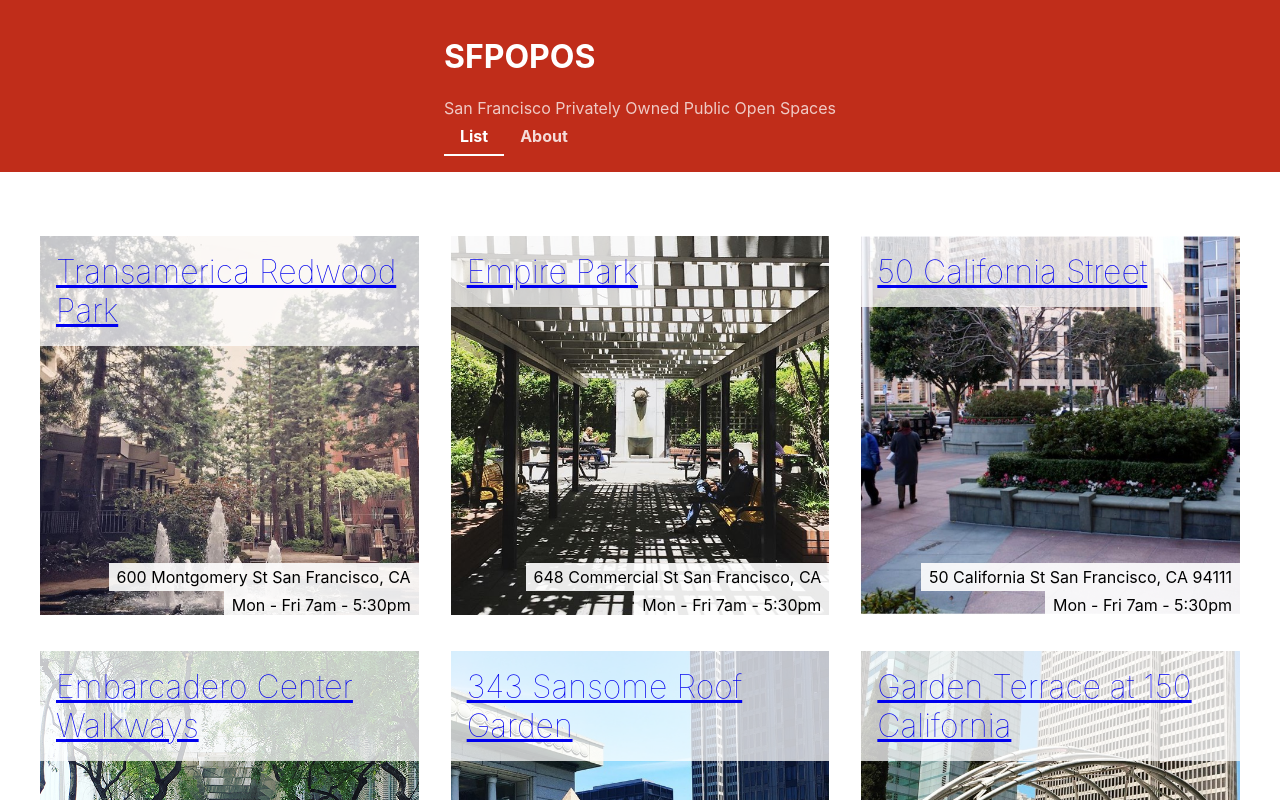
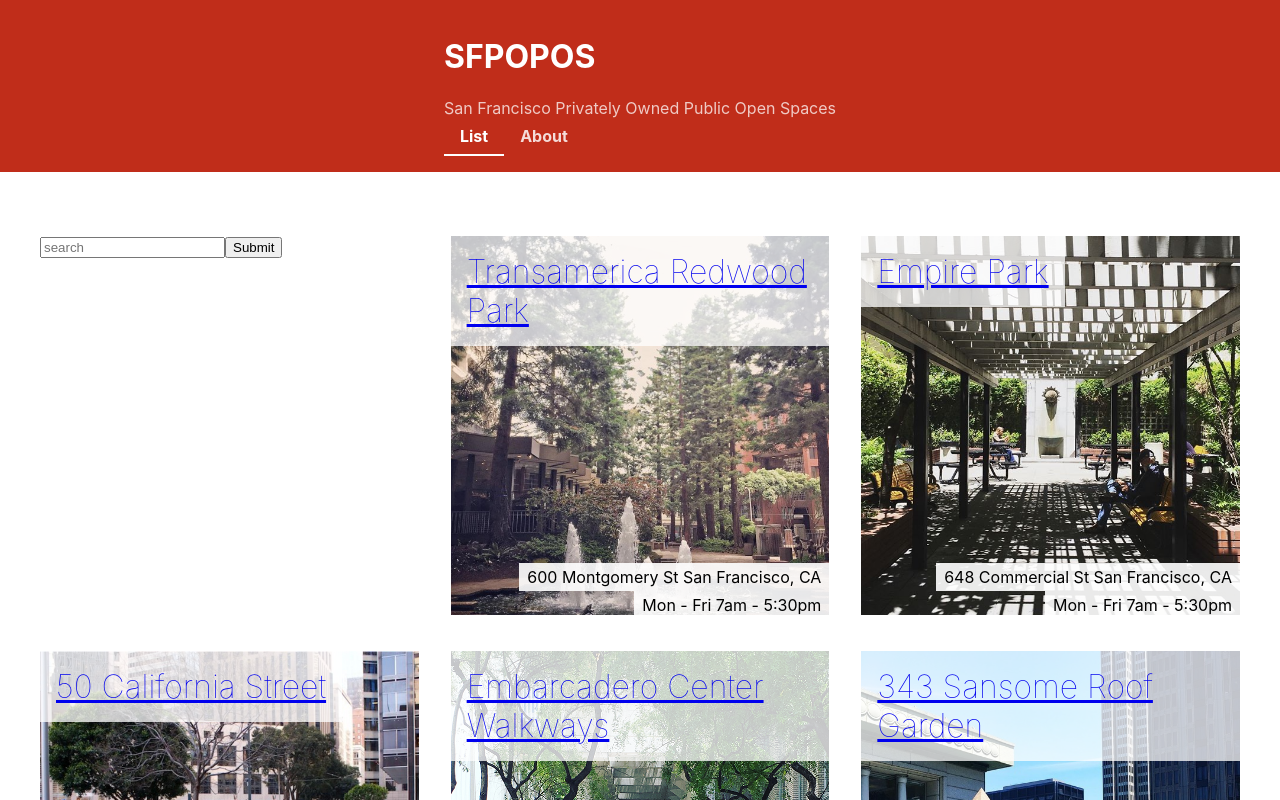
Before and after one commit to fibeep/first-react, a React (Create React App) app in the folder sfpopos/: page /#/ in a window 1280 px wide. Shown: the top 800 px of the page. Built offline with nearby package versions, Linux system fonts and the light colour scheme.

Commit message:
searching works!

```diff
--- a/sfpopos/src/components/POPOSList/POPOSList.js
+++ b/sfpopos/src/components/POPOSList/POPOSList.js
@@ -2,9 +2,18 @@
 import data from "/Users/salocohen/dev/courses/FEW/first-react/sfpopos/src/sfpopos-data.json";
 import POPOSSpace from "../POPOSSpace/POPOSSpace.js";
 import "./POPOSList.css";
+import { useState } from "react";
 
 function POPOSList() {
-const spaces = data.map(( { title, address, images, hours }, i) => {
+  const [query, setQuery] = useState("");
+  const spaces = data
+    .filter(
+      (obj) =>
+        obj.title.toLowerCase().includes(query) ||
+        obj.address.toLowerCase().includes(query)
+    )
+    .map(({ title, address, images, hours }, i) => {
+      //const spaces = data.map(({ title, address, images, hours }, i) => {
       return (
         <div className="POPOSLIST">
           <POPOSSpace
@@ -19,7 +28,19 @@ const spaces = data.map(( { title, address, images, hours }, i) => {
       );
     });
 
-  return <div className="POPOSList">{spaces}</div>;
+  return (
+    <div className="POPOSList">
+			<form>
+				<input
+					value={query}
+					placeholder="search"
+					onChange={(e) => setQuery(e.target.value)}
+				/>
+				<button type="submit">Submit</button>
+			</form>
+			{spaces}
+    </div>
+  )
 }
 
 export default POPOSList;
```
Lines whose indentation alone changed are shown as unchanged.
